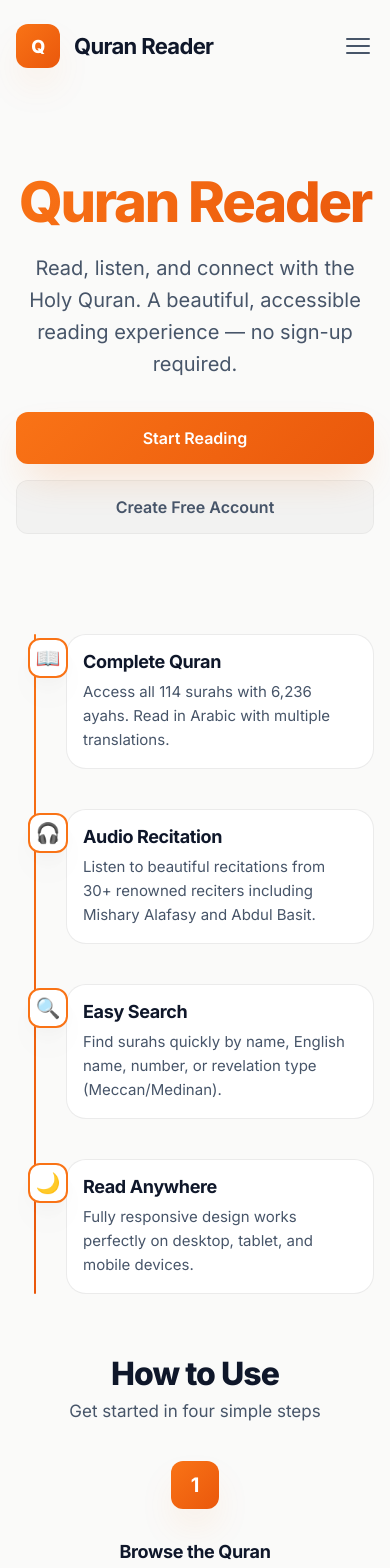
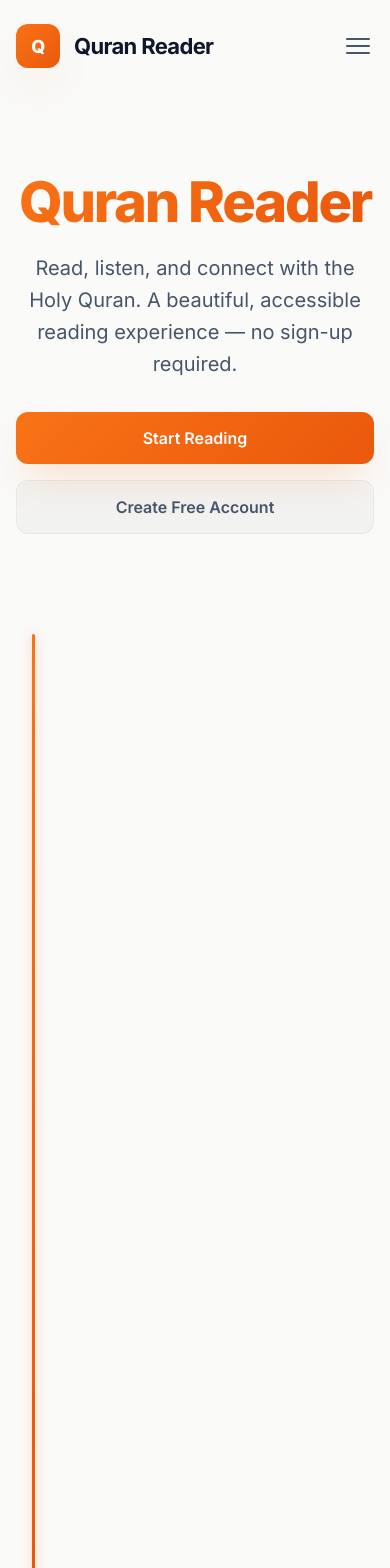
Before and after one commit to bilawalriaz/islam-llm, a React (Vite) app in the folder frontend/: page / in a window 390 px wide. Shown: the top 1568 px of the page. Built offline with nearby package versions, Linux system fonts and the light colour scheme; a web font is replaced by a local one.

Commit message:
feat: introduce an advanced `Timeline` component with scroll-triggered animations and dedicated styling.

```diff
--- a/frontend/src/components/Timeline.jsx
+++ b/frontend/src/components/Timeline.jsx
@@ -1,21 +1,101 @@
+import { useEffect, useRef, useState } from 'react';
+
 /**
- * Timeline - Vertical timeline component for displaying feature items
- * Inspired by Aceternity UI Timeline
+ * Timeline - Advanced vertical timeline with scroll-triggered animations
+ * Features:
+ * - Scroll progress line that fills as you scroll
+ * - Animated dots that light up when in view
+ * - Content that fades in on scroll
+ * - Large sticky titles on the left (desktop)
  */
 
 export function Timeline({ data }) {
+    const containerRef = useRef(null);
+    const [scrollProgress, setScrollProgress] = useState(0);
+    const [activeIndex, setActiveIndex] = useState(-1);
+
+    useEffect(() => {
+        const container = containerRef.current;
+        if (!container) return;
+
+        const handleScroll = () => {
+            const rect = container.getBoundingClientRect();
+            const windowHeight = window.innerHeight;
+            const containerHeight = rect.height;
+
+            // Calculate progress: 0% when timeline top enters viewport bottom,
+            // 100% when timeline bottom reaches viewport top
+            const viewportCenter = windowHeight * 0.5;
+
+            // How far the top of the container is above the viewport center
+            const scrolledPast = viewportCenter - rect.top;
+
+            // Total scroll distance = container height
+            // We want progress to go from 0 to 100% as we scroll through the entire container
+            const progress = Math.min(Math.max(scrolledPast / containerHeight, 0), 1);
+            setScrollProgress(progress);
+        };
+
+        // Set up Intersection Observer for each item
+        const items = container.querySelectorAll('.timeline-item');
+        const observer = new IntersectionObserver(
+            (entries) => {
+                entries.forEach((entry) => {
+                    const index = parseInt(entry.target.dataset.index, 10);
+                    if (entry.isIntersecting && entry.intersectionRatio > 0.3) {
+                        setActiveIndex((prev) => Math.max(prev, index));
+                        entry.target.classList.add('in-view');
+                    }
+                });
+            },
+            { threshold: [0, 0.3, 0.5, 0.7, 1], rootMargin: '-20% 0px -20% 0px' }
+        );
+
+        items.forEach((item) => observer.observe(item));
+
+        window.addEventListener('scroll', handleScroll, { passive: true });
+        handleScroll(); // Initial calculation
+
+        return () => {
+            window.removeEventListener('scroll', handleScroll);
+            observer.disconnect();
+        };
+    }, []);
+
     return (
-        <div className="timeline">
-            <div className="timeline-line" />
+        <div className="timeline-container" ref={containerRef}>
+            {/* Progress line background */}
+            <div className="timeline-track">
+                <div
+                    className="timeline-progress"
+                    style={{ height: `${scrollProgress * 100}%` }}
+                />
+            </div>
+
             {data.map((item, index) => (
-                <div key={index} className="timeline-item">
-                    <div className="timeline-dot">
-                        <div className="timeline-dot-inner" />
+                <div
+                    key={index}
+                    className={`timeline-item ${index <= activeIndex ? 'active' : ''}`}
+                    data-index={index}
+                >
+                    {/* Dot indicator */}
+                    <div className="timeline-marker">
+                        <div className={`timeline-dot ${index <= activeIndex ? 'lit' : ''}`}>
+                            <div className="timeline-dot-inner" />
+                        </div>
                     </div>
-                    <div className="timeline-content">
-                        <h3 className="timeline-title">{item.title}</h3>
-                        <div className="timeline-description">
-                            {item.content}
+
+                    {/* Large title (sticky on desktop) */}
+                    <div className="timeline-title-wrapper">
+                        <h3 className="timeline-title-large">{item.title}</h3>
+                    </div>
+
+                    {/* Content */}
+                    <div className="timeline-content-wrapper">
+                        <div className="timeline-icon">{item.icon}</div>
+                        <div className="timeline-content">
+                            <h4 className="timeline-content-title">{item.title}</h4>
+                            <p className="timeline-content-text">{item.description}</p>
                         </div>
                     </div>
                 </div>
--- a/frontend/src/index.css
+++ b/frontend/src/index.css
@@ -1812,77 +1812,153 @@ code {
     font-size: 1.0625rem;
 }
 
-/* Features Timeline */
-.timeline {
+/* Features Timeline - Advanced Scroll Animation */
+.timeline-container {
     position: relative;
-    max-width: 700px;
+    max-width: 900px;
     margin: 0 auto;
-    padding-left: 60px;
-}
-
-.timeline-line {
+    padding: 40px 0;
+}
+
+/* Track (background line) */
+.timeline-track {
     position: absolute;
-    left: 24px;
+    left: 20px;
     top: 0;
     bottom: 0;
-    width: 2px;
+    width: 3px;
+    background: var(--border-color);
+    border-radius: 2px;
+}
+
+/* Progress fill (animated on scroll) */
+.timeline-progress {
+    position: absolute;
+    top: 0;
+    left: 0;
+    width: 100%;
     background: linear-gradient(to bottom, var(--accent-color), var(--accent-hover));
-    border-radius: 1px;
-}
-
+    border-radius: 2px;
+    transition: height 0.1s ease-out;
+    box-shadow: 0 0 12px rgba(249, 115, 22, 0.4);
+}
+
+/* Timeline item */
 .timeline-item {
     position: relative;
-    padding-bottom: 40px;
+    display: grid;
+    grid-template-columns: 180px 1fr;
+    gap: 40px;
+    padding-left: 60px;
+    padding-bottom: 60px;
+    opacity: 0;
+    transform: translateY(30px);
+    transition: all 0.6s cubic-bezier(0.16, 1, 0.3, 1);
 }
 
 .timeline-item:last-child {
     padding-bottom: 0;
 }
 
+.timeline-item.in-view {
+    opacity: 1;
+    transform: translateY(0);
+}
+
+/* Dot marker */
+.timeline-marker {
+    position: absolute;
+    left: 8px;
+    top: 8px;
+    z-index: 2;
+}
+
 .timeline-dot {
-    position: absolute;
-    left: -48px;
-    top: 0;
-    width: 48px;
-    height: 48px;
+    width: 28px;
+    height: 28px;
+    background: var(--bg-white);
+    border: 3px solid var(--border-color);
+    border-radius: 50%;
     display: flex;
     align-items: center;
     justify-content: center;
+    transition: all 0.4s cubic-bezier(0.16, 1, 0.3, 1);
+}
+
+.timeline-dot.lit {
+    border-color: var(--accent-color);
+    box-shadow: 0 0 0 4px rgba(249, 115, 22, 0.15), 0 0 20px rgba(249, 115, 22, 0.3);
+}
+
+.timeline-dot-inner {
+    width: 10px;
+    height: 10px;
+    background: var(--border-color);
+    border-radius: 50%;
+    transition: all 0.4s cubic-bezier(0.16, 1, 0.3, 1);
+}
+
+.timeline-dot.lit .timeline-dot-inner {
+    background: var(--accent-color);
+    box-shadow: 0 0 8px rgba(249, 115, 22, 0.6);
+}
+
+/* Large title on the left */
+.timeline-title-wrapper {
+    position: sticky;
+    top: 120px;
+    align-self: start;
+}
+
+.timeline-title-large {
+    font-size: 2.5rem;
+    font-weight: 800;
+    letter-spacing: -0.04em;
+    color: var(--text-muted);
+    line-height: 1.1;
+    opacity: 0.4;
+    transition: all 0.4s ease;
+}
+
+.timeline-item.active .timeline-title-large {
+    opacity: 1;
+    color: var(--text-primary);
+}
+
+/* Content wrapper (right side) */
+.timeline-content-wrapper {
+    display: flex;
+    gap: 20px;
+    align-items: flex-start;
 }
 
 .timeline-icon {
-    width: 48px;
-    height: 48px;
+    flex-shrink: 0;
+    width: 56px;
+    height: 56px;
     background: var(--bg-white);
-    border: 2px solid var(--accent-color);
-    border-radius: var(--radius-md);
+    border: 2px solid var(--border-color);
+    border-radius: var(--radius-lg);
     display: flex;
     align-items: center;
     justify-content: center;
-    font-size: 1.5rem;
+    font-size: 1.75rem;
     box-shadow: var(--shadow-soft);
-    transition: all 0.3s ease;
-}
-
-.timeline-item:hover .timeline-icon {
-    transform: scale(1.1);
+    transition: all 0.4s cubic-bezier(0.16, 1, 0.3, 1);
+}
+
+.timeline-item.active .timeline-icon {
+    border-color: var(--accent-color);
     box-shadow: var(--shadow-glow-accent);
+    transform: scale(1.05);
 }
 
 .timeline-content {
-    background: var(--bg-white);
-    border: 1px solid var(--border-color);
-    border-radius: var(--radius-lg);
-    padding: 24px;
-    transition: all 0.3s ease;
-}
-
-.timeline-item:hover .timeline-content {
-    border-color: var(--accent-color);
-    box-shadow: var(--shadow-soft);
-}
-
-.timeline-title {
+    flex: 1;
+    padding-top: 8px;
+}
+
+.timeline-content-title {
     font-size: 1.25rem;
     font-weight: 700;
     margin-bottom: 8px;
@@ -1890,10 +1966,10 @@ code {
     color: var(--text-primary);
 }
 
-.timeline-description {
+.timeline-content-text {
     color: var(--text-secondary);
-    line-height: 1.6;
-    font-size: 0.9375rem;
+    line-height: 1.7;
+    font-size: 1rem;
 }
 
 /* Legacy feature styles (keep for backwards compatibility) */
@@ -2309,30 +2385,62 @@ code {
     }
 
     /* Timeline mobile styles */
-    .timeline {
+    .timeline-container {
+        padding: 20px 0;
+    }
+
+    .timeline-track {
+        left: 16px;
+    }
+
+    .timeline-marker {
+        left: 4px;
+    }
+
+    .timeline-dot {
+        width: 24px;
+        height: 24px;
+    }
+
+    .timeline-dot-inner {
+        width: 8px;
+        height: 8px;
+    }
+
+    .timeline-item {
+        grid-template-columns: 1fr;
+        gap: 16px;
         padding-left: 50px;
-    }
-
-    .timeline-line {
-        left: 18px;
-    }
-
-    .timeline-dot {
-        left: -42px;
+        padding-bottom: 40px;
+    }
+
+    .timeline-title-wrapper {
+        position: static;
+    }
+
+    .timeline-title-large {
+        font-size: 1.5rem;
+        opacity: 1;
+        color: var(--text-primary);
+    }
+
+    .timeline-content-wrapper {
+        flex-direction: column;
+        gap: 12px;
     }
 
     .timeline-icon {
-        width: 40px;
-        height: 40px;
-        font-size: 1.25rem;
-    }
-
-    .timeline-content {
-        padding: 16px;
-    }
-
-    .timeline-title {
+        width: 48px;
+        height: 48px;
+        font-size: 1.5rem;
+    }
+
+    .timeline-content-title {
         font-size: 1.125rem;
+    }
+
+    .timeline-content-text {
+        font-size: 0.9375rem;
     }
 
     .features-grid {
--- a/frontend/src/pages/Home.jsx
+++ b/frontend/src/pages/Home.jsx
@@ -1,5 +1,6 @@
 import { Link } from 'react-router-dom';
 import { Card } from '../components/Card';
+import { Timeline } from '../components/Timeline';
 import { useAuth } from '../contexts/AuthContext';
 
 /**
@@ -79,20 +80,7 @@ function Home() {
 
             {/* Features Timeline */}
             <section className="features-section">
-                <div className="timeline">
-                    <div className="timeline-line" />
-                    {features.map((feature, index) => (
-                        <div key={index} className="timeline-item">
-                            <div className="timeline-dot">
-                                <div className="timeline-icon">{feature.icon}</div>
-                            </div>
-                            <div className="timeline-content">
-                                <h3 className="timeline-title">{feature.title}</h3>
-                                <p className="timeline-description">{feature.description}</p>
-                            </div>
-                        </div>
-                    ))}
-                </div>
+                <Timeline data={features} />
             </section>
 
             {/* How to Use Section */}
```
